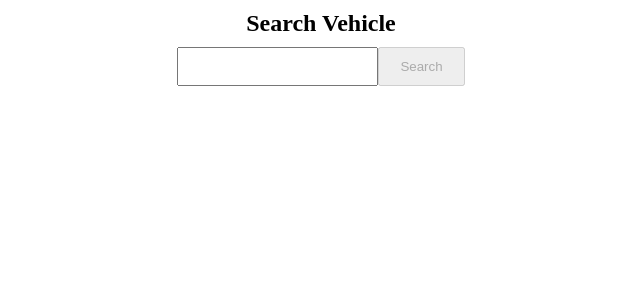
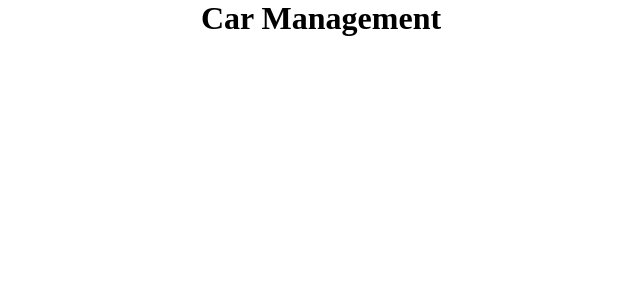
Before and after one commit to kulcsarrudolf/react-search-component, a React (Create React App) app: page /#/car-management in a window 1280 px wide. Before the commit this address led to /#/. Shown: the top 300 px of the page, without its empty margins (319-959 px from the left). Built offline with nearby package versions, Linux system fonts and the light colour scheme.

Commit message:
Playing with React Hash Router

```diff
--- a/package.json
+++ b/package.json
@@ -8,6 +8,7 @@
     "@testing-library/user-event": "^7.2.1",
     "react": "^16.13.1",
     "react-dom": "^16.13.1",
+    "react-router-dom": "^5.2.0",
     "react-scripts": "3.4.3"
   },
   "scripts": {
--- a/src/App.js
+++ b/src/App.js
@@ -1,12 +1,25 @@
 import React from "react";
+import { HashRouter, Route, Link, Switch } from "react-router-dom";
+
+// import MyComponent from "./components/playing/MyComponent";
+
+import Home from "./components/home/Home";
+import Cars from "./components/cars/Cars";
 import SearchCar from "./components/search/SearchCar";
+import CarManagement from "./components/mangement/CarManagement";
+
 import "./Style.css";
 
 function App() {
   return (
     <>
       <div className="container">
-        <SearchCar />
+        <HashRouter>
+          <Route path="/" exact component={Home} />
+          <Route path="/cars" exact component={Cars} />
+          <Route path="/search" exact component={SearchCar} />
+          <Route path="/car-management" exact component={CarManagement} />
+        </HashRouter>
       </div>
     </>
   );
--- /dev/null
+++ b/src/components/cars/Cars.jsx
@@ -0,0 +1,11 @@
+import React from "react";
+
+const Cars = () => {
+  return (
+    <>
+      <h1>Cars</h1>
+    </>
+  );
+};
+
+export default Cars;
--- /dev/null
+++ b/src/components/home/Home.jsx
@@ -0,0 +1,11 @@
+import React from "react";
+
+const Home = () => {
+  return (
+    <>
+      <h1>Home</h1>
+    </>
+  );
+};
+
+export default Home;
--- /dev/null
+++ b/src/components/mangement/CarManagement.jsx
@@ -0,0 +1,11 @@
+import React from "react";
+
+const CarManagement = () => {
+  return (
+    <>
+      <h1>Car Management</h1>
+    </>
+  );
+};
+
+export default CarManagement;
```
Also changed, not shown: 1 other file (tests, documents, lock files or other folders).
